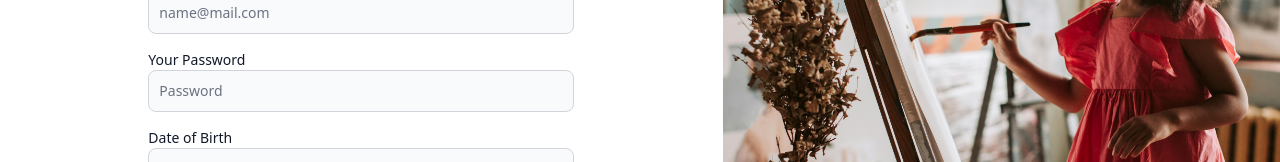
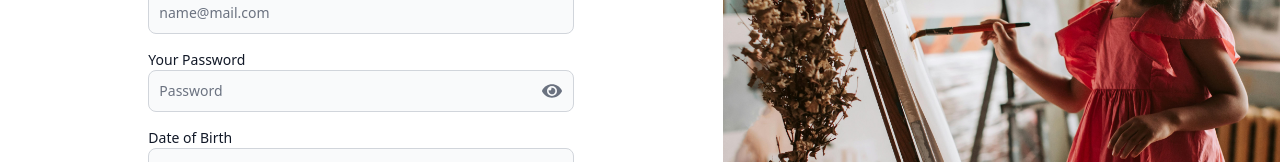
Before and after one commit to moeJ8/Glim, a React (Vite) app in the folder client/: page /sign-up in a window 1280 px wide. Shown: the part 375-537 px from the top of the page. Built offline with nearby package versions, Linux system fonts and the light colour scheme; no server answers.

Commit message:
Updating password input

```diff
--- /dev/null
+++ b/client/src/components/PasswordInput.jsx
@@ -0,0 +1,36 @@
+import { useState } from 'react';
+import { TextInput } from 'flowbite-react';
+import { FaEye, FaEyeSlash } from 'react-icons/fa';
+
+export default function PasswordInput({ id, placeholder, onChange, className = '' }) {
+  const [showPassword, setShowPassword] = useState(false);
+
+  const togglePasswordVisibility = () => {
+    setShowPassword(!showPassword);
+  };
+
+  return (
+    <div className="relative">
+      <TextInput
+        id={id}
+        type={showPassword ? 'text' : 'password'}
+        placeholder={placeholder || '••••••••'}
+        onChange={onChange}
+        className={`${className} w-full`}
+      />
+      <button
+        type="button"
+        className="absolute inset-y-0 right-0 flex items-center pr-3 cursor-pointer z-10 text-gray-500 hover:text-gray-700 dark:text-gray-400 dark:hover:text-gray-300"
+        onClick={togglePasswordVisibility}
+        tabIndex="-1" // Prevent tab focus
+        aria-label={showPassword ? "Hide password" : "Show password"}
+      >
+        {showPassword ? (
+          <FaEyeSlash className="w-5 h-5" />
+        ) : (
+          <FaEye className="w-5 h-5" />
+        )}
+      </button>
+    </div>
+  );
+}
--- a/client/src/pages/SignIn.jsx
+++ b/client/src/pages/SignIn.jsx
@@ -7,6 +7,7 @@ import OAuth from "../components/OAuth";
 import FOAuth from "../components/FOAuth";
 import GlimSignInImage from "../assets/GlimSignIn.jpg";
 import CustomAlert from "../components/CustomAlert";
+import PasswordInput from "../components/PasswordInput";
 
 export default function SignIn() {
   const [formData, setFormData] = useState({});
@@ -114,9 +115,8 @@ export default function SignIn() {
             </div>
             <div>
               <Label value="Password" className="block" />
-              <TextInput
-                type="password"
-                placeholder="**********"
+              <PasswordInput
+                placeholder="Password"
                 id="password"
                 onChange={handleChange}
               />
--- a/client/src/pages/SignUp.jsx
+++ b/client/src/pages/SignUp.jsx
@@ -5,6 +5,7 @@ import OAuth from "../components/OAuth";
 import FOAuth from "../components/FOAuth";
 import GlimSignInImage from "../assets/GlimSignIn.jpg";
 import CustomAlert from "../components/CustomAlert";
+import PasswordInput from "../components/PasswordInput";
 
 export default function SignUp() {
   const [formData, setFormData] = useState({});
@@ -142,7 +143,7 @@ export default function SignUp() {
             </div>
             <div>
               <Label value="Your Password" className="block" />
-              <TextInput type="password" placeholder="Password" id="password" onChange={handleChange}/>
+              <PasswordInput placeholder="Password" id="password" onChange={handleChange}/>
             </div>
             <div>
               <Label value="Date of Birth" className="block" />
```
